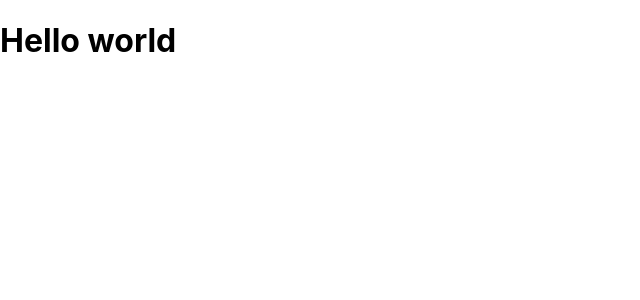
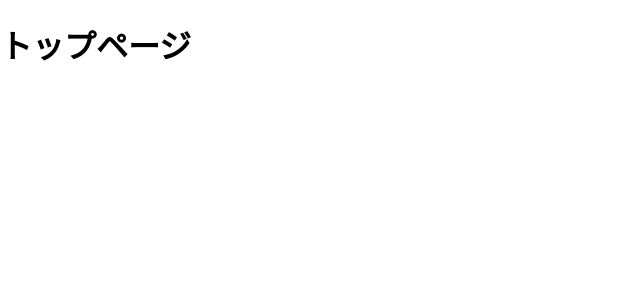
Before and after one commit to ntltss/book-management, a React (Create React App) app: page / in a window 1280 px wide. Shown: the top 300 px of the page, without its empty margins (0-640 px from the left). Built offline with nearby package versions, Linux system fonts and the light colour scheme.

Commit message:
routing設定完了時点

```diff
--- a/package.json
+++ b/package.json
@@ -8,6 +8,7 @@
     "@testing-library/user-event": "^13.5.0",
     "react": "^18.0.0",
     "react-dom": "^18.0.0",
+    "react-router-dom": "^6.3.0",
     "react-scripts": "5.0.1",
     "web-vitals": "^2.1.4"
   },
@@ -34,5 +35,8 @@
       "last 1 firefox version",
       "last 1 safari version"
     ]
+  },
+  "devDependencies": {
+    "@types/react-router-dom": "^5.3.3"
   }
 }
--- a/src/App.js
+++ b/src/App.js
@@ -1,10 +1,17 @@
+import React, { Component } from "react";
+import ReactDOM from "react-dom";
 import "./App.css";
+import { BrowserRouter, Route, Routes } from "react-router-dom";
+
+import ProductPage from "./components/pages/ProductPage";
+import HomePage from "./components/pages/HomePage";
 
 function App() {
   return (
-    <div>
-      <h1>Hello world</h1>
-    </div>
+    <Routes>
+      <Route path="/products" element={<ProductPage />} exact />
+      <Route path="/" element={<HomePage />} exact />
+    </Routes>
   );
 }
 
--- /dev/null
+++ b/src/components/pages/HomePage.js
@@ -0,0 +1,7 @@
+import React from "react";
+
+function HomePage() {
+  return <h1>トップページ</h1>;
+}
+
+export default HomePage;
--- /dev/null
+++ b/src/components/pages/ProductPage.js
@@ -0,0 +1,7 @@
+import React from "react";
+
+function ProductPage() {
+  return <h1>商品ページ</h1>;
+}
+
+export default ProductPage;
```
Also changed, not shown: src/index.js (+9 -8 lines), 1 other file (tests, documents, lock files or other folders).
